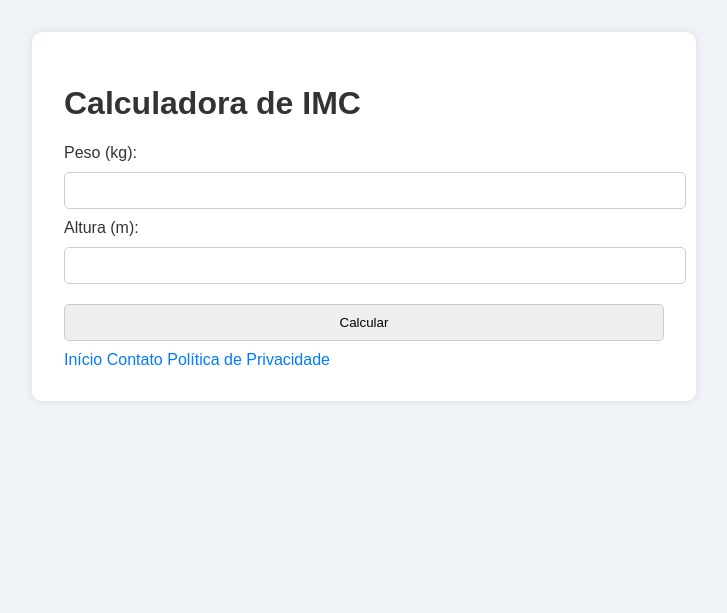
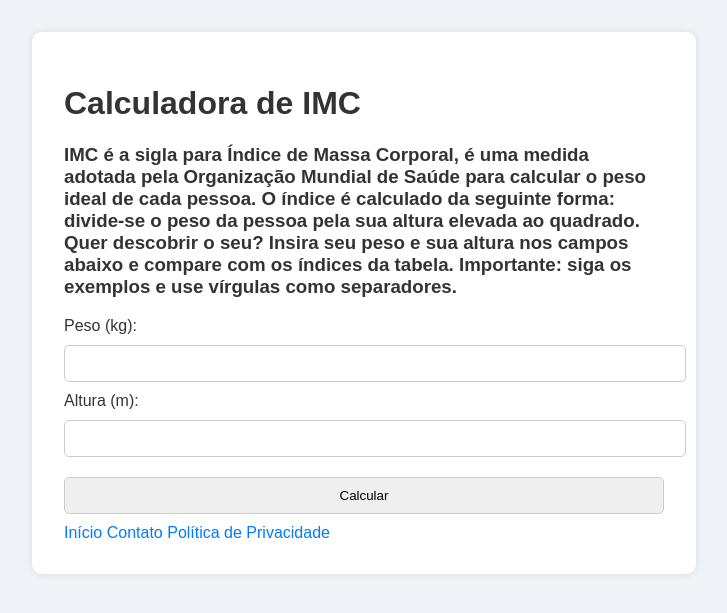
Before and after one commit to Marcosmac01/calculadora-imc, a Flask app: page / in a window 1280 px wide. Shown: the top 613 px of the page, without its empty margins (276-1003 px from the left). Run offline with Flask 3, Linux system fonts and the light colour scheme.

Commit message:
Update index.html

```diff
--- a/templates/index.html
+++ b/templates/index.html
@@ -9,6 +9,11 @@
 <body>
     <div class="container">
         <h1>Calculadora de IMC</h1>
+        <h3>IMC é a sigla para Índice de Massa Corporal, é uma medida adotada pela Organização Mundial de Saúde para calcular o peso ideal de cada pessoa.
+            O índice é calculado da seguinte forma: divide-se o peso da pessoa pela sua altura elevada ao quadrado. Quer descobrir o seu? Insira seu peso e sua altura nos campos abaixo e compare com os índices da tabela.
+            Importante: siga os exemplos e use vírgulas como separadores.
+        </h3>
+
         <form action="/calcular" method="post">
             <label for="peso">Peso (kg):</label>
             <input type="number" step="any" name="peso" required>
```
